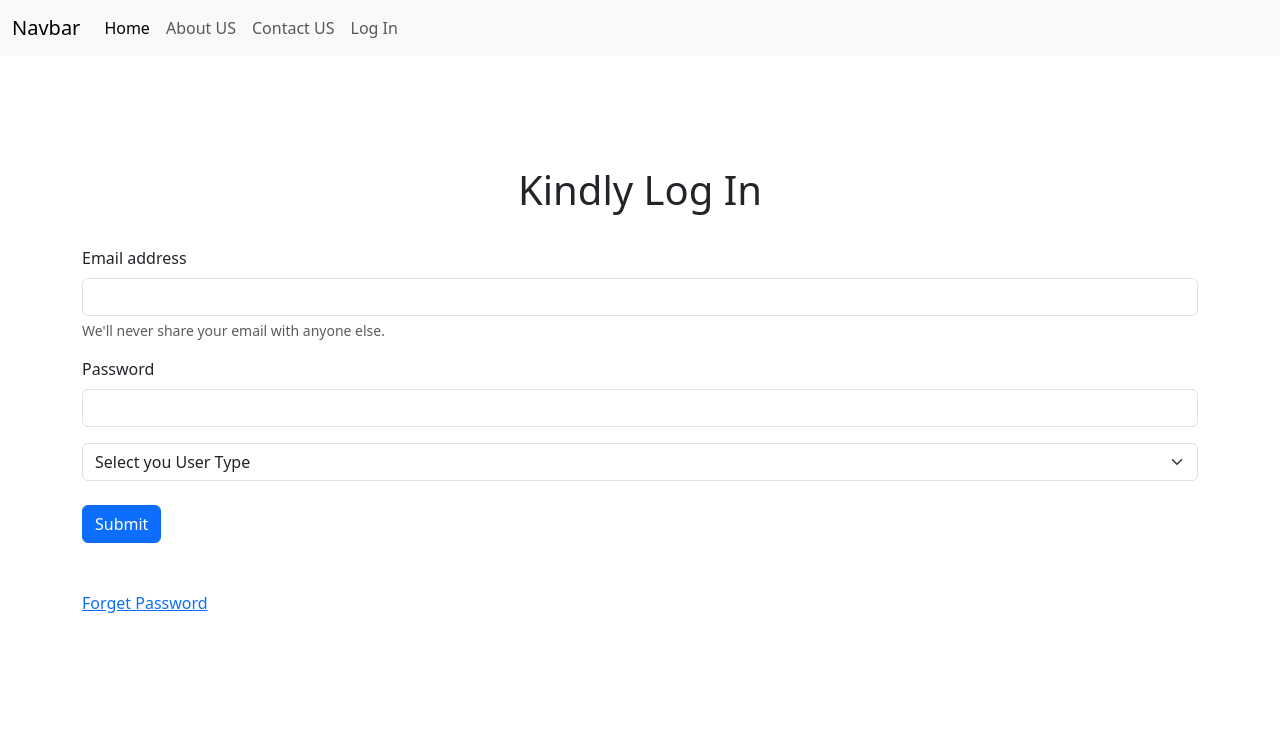
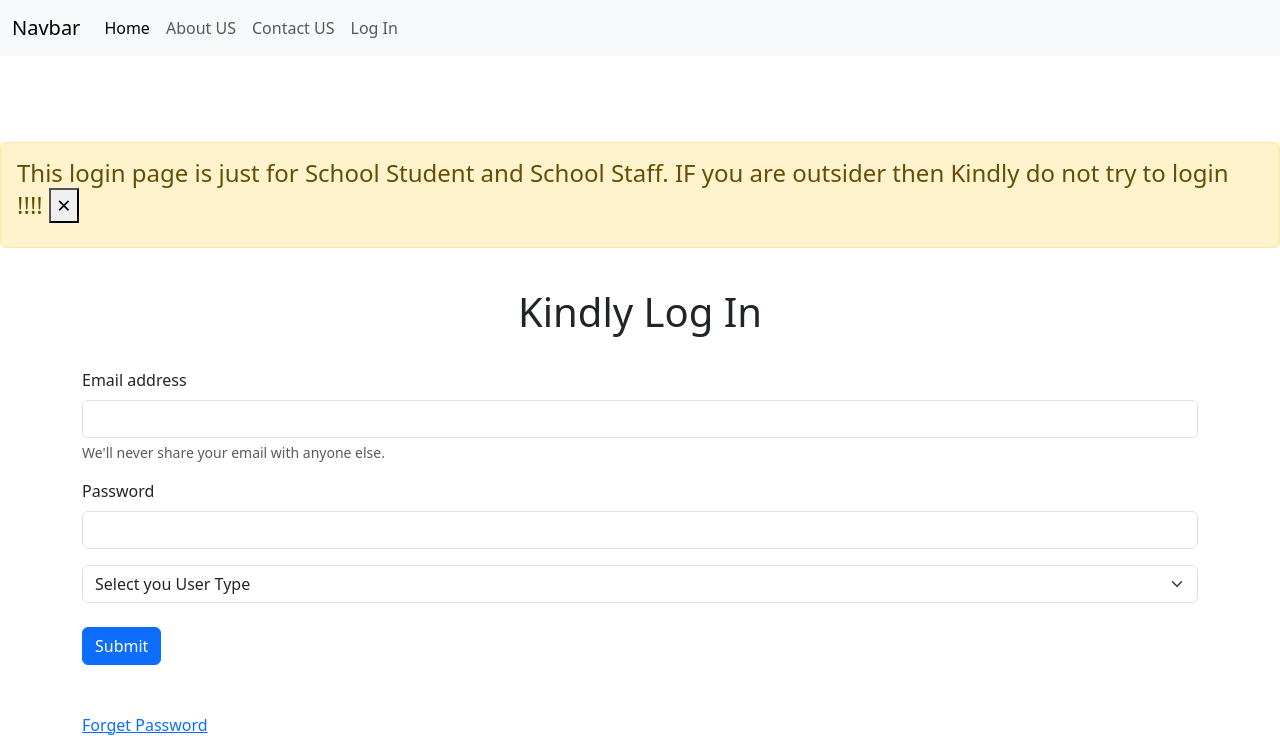
Before and after one commit to AbdulBaseer7896/E-schooly, a Flask app: page /login in a window 1280 px wide. Shown: the top 736 px of the page. Before the commit the page ends 613 px from the top, so only its background shows below. Run offline with Flask 3, Linux system fonts and the light colour scheme; some libraries are stand-ins or nearby versions.

Commit message:
Now I start flashing. Today end flashing. principal , result , staff.

```diff
--- a/controller/student_controls.py
+++ b/controller/student_controls.py
@@ -1,10 +1,11 @@
 from app import app
 from functools import wraps
 from flask import session
-from flask import redirect , url_for , render_template , request
+from flask import redirect , url_for , render_template , request , flash
 from model.student_model import student_model
 from model.school_admin_model import school_admin_models
 import datetime
+
 
 obj = student_model()
 
@@ -68,4 +69,5 @@ def student_notification():
     print("This is result as you see = " , notification)
 
     if request.method == "GET":
+
         return render_template('student_URLs/student_notification.html' , notification = notification , data = data)
--- a/controller/teacher_controller.py
+++ b/controller/teacher_controller.py
@@ -4,6 +4,7 @@ from flask import session
 from flask import redirect , url_for , render_template , request
 from model.teacher_model import teacher_model
 import json
+from flask import flash
 # from model.school_admin_model import school_admin_models
 import datetime
 
--- a/controller/user_controller.py
+++ b/controller/user_controller.py
@@ -42,8 +42,7 @@ class User:
 @app.route("/login", methods=["GET", "POST"])
 def login():
     if request.method == "GET":
-        # if the request is a GET request, render the login form
-        # flash("Welcome to the website!", "success")
+        flash(('This login page is just for School Student and School Staff. IF you are outsider then Kindly do not try to login !!!!', 'warning'))
         return render_template("login.html")
 
     elif request.method == 'POST':
@@ -65,6 +64,7 @@ def login():
                 print(data)
                 return redirect(url_for('teacher_dashboard' , data = data))
             elif session['role'] == 'teacher_admin':
+
                 return redirect(url_for('teacher_admin_dashboard' , data = data))
             elif session['role'] == "principal":
                 return redirect(url_for('principal_dashboard'))
@@ -74,6 +74,7 @@ def login():
                 return redirect(url_for('staff_dashboard'))
         else:
             print("NO match")
+            flash(('Wrong email or password. Please try again.', 'danger'))
             return render_template("login.html")
     return render_template('login.html')
 
--- a/controller/user_dashboards.py
+++ b/controller/user_dashboards.py
@@ -1,7 +1,7 @@
 from app import app
 from functools import wraps
 from flask import session
-from flask import redirect , url_for , render_template , request
+from flask import redirect , url_for , render_template , request , flash
 
 
 
@@ -21,6 +21,7 @@ def login_required(role):
 def student_dashboard():
     data = request.args.get('data')
     # Functionality for student dashboard
+    flash(('Welcome Dear student to Iqra-E-School !!! You Successfull Login !!!' , 'success'))
     return render_template("student_URLs/student_dashboard.html", data=data)
 
 @app.route('/teacher/dashboard')
--- a/model/student_model.py
+++ b/model/student_model.py
@@ -71,7 +71,7 @@ class student_model():
                 # total_present =
                 if total != []:
                     print("The total = " , total)
-                    expression = f"((({total[0][0]} - {data[0][18]})  / {total[0][0]})  * 100)"
+                    expression = f"((({total[0][0]} - {data[0][19]})  / {total[0][0]})  * 100)"
                     perstange = round(eval(expression) , 2)
 
                     print("This is the dairy of the student = " , perstange)
--- a/templates/login.html
+++ b/templates/login.html
@@ -6,14 +6,33 @@ IQRA EDUCATION SYSTEM | Log In
 {% endblock title %}
 
 {% block mainbody %}
-<div class=" container big-font" >
+
+
+{% with messages = get_flashed_messages() %}
+    {% if messages %}
+        {% for message, category in messages %}
+            <div class="alert alert-{{ category }} alert-dismissible fade show" role="alert">
+                <h4 class="alert-heading">{{ message }}
+                    <button type="button" class="close" data-dismiss="alert" aria-label="Close">
+                        <span aria-hidden="true">&times;</span>
+                    </button>
+                </h4>
+            </div>
+        {% endfor %}
+    {% endif %}
+{% endwith %}
+
+
+
+<div class=" container big-font">
     <form action="{{ url_for('login') }}" method="post">
         <br>
         <h1 style="text-align: center;">Kindly Log In</h1>
         <br>
         <div class="mb-3">
             <label for="exampleInputEmail1" class="form-label">Email address</label>
-            <input name="email_login" type="email" class="form-control" id="exampleInputEmail1" aria-describedby="emailHelp">
+            <input name="email_login" type="email" class="form-control" id="exampleInputEmail1"
+                aria-describedby="emailHelp">
             <div id="emailHelp" class="form-text">We'll never share your email with anyone else.</div>
         </div>
         <div class="mb-3">
@@ -22,14 +41,14 @@ IQRA EDUCATION SYSTEM | Log In
         </div>
 
         <div>
-            <select name="login-val" id="usertypes"class="form-select"  aria-label="Default select example">
+            <select name="login-val" id="usertypes" class="form-select" aria-label="Default select example">
                 <option selected> Select you User Type </option>
-                <option value='student'  name="login-val">Student</option>
-                <option value='teacher'  name="login-val">Teacher</option>
-                <option value='school_admin'  name="login-val">School Admin</option>
-                <option value='principal'  name="login-val">Principal</option>
-                <option value='teacher_admin'  name="login-val">Teacher Admin</option>
-                <option value=6  name="login-val">Staff</option>
+                <option value='student' name="login-val">Student</option>
+                <option value='teacher' name="login-val">Teacher</option>
+                <option value='school_admin' name="login-val">School Admin</option>
+                <option value='principal' name="login-val">Principal</option>
+                <option value='teacher_admin' name="login-val">Teacher Admin</option>
+                <option value=6 name="login-val">Staff</option>
             </select>
         </div>
         <br>
@@ -39,7 +58,7 @@ IQRA EDUCATION SYSTEM | Log In
         <br><br>
         <a href="{{ url_for('forget_password') }}">Forget Password</a>
     </form>
-    </div>
-    <br>
-    <br><br><br><br><br><br><br><br><br><br><br><br><br><br><br><br><br><br><br><br><br><br><br><br>
+</div>
+<br>
+<br><br><br><br><br><br><br><br><br><br><br><br><br><br><br><br><br><br><br><br><br><br><br><br>
 {% endblock mainbody %}
--- a/templates/publi_temp.html
+++ b/templates/publi_temp.html
@@ -8,6 +8,8 @@
 
         {% endblock title %}</title>
         <link rel="stylesheet" href="..static/css/style-1.css">
+        <script src="https://code.jquery.com/jquery-3.6.0.min.js"></script>
+<script src="https://stackpath.bootstrapcdn.com/bootstrap/4.5.2/js/bootstrap.min.js"></script>
     <link href="https://cdn.jsdelivr.net/npm/bootstrap@5.3.0-alpha3/dist/css/bootstrap.min.css" rel="stylesheet"
         integrity="sha384-KK94CHFLLe+nY2dmCWGMq91rCGa5gtU4mk92HdvYe+M/SXH301p5ILy+dN9+nJOZ" crossorigin="anonymous">
 </head>
--- a/templates/student_URLs/student_temp.html
+++ b/templates/student_URLs/student_temp.html
@@ -12,6 +12,9 @@
         <link rel="stylesheet" href="{{ url_for('static', filename='css/style-2-student-profile.css') }}">
     <link href="https://cdn.jsdelivr.net/npm/bootstrap@5.3.0-alpha3/dist/css/bootstrap.min.css" rel="stylesheet"
         integrity="sha384-KK94CHFLLe+nY2dmCWGMq91rCGa5gtU4mk92HdvYe+M/SXH301p5ILy+dN9+nJOZ" crossorigin="anonymous">
+        <!-- Include the necessary scripts -->
+    <script src="https://code.jquery.com/jquery-3.6.0.min.js"></script>
+    <script src="https://stackpath.bootstrapcdn.com/bootstrap/4.5.2/js/bootstrap.min.js"></script>
 
         {% block head %}
 
```
Also changed, not shown: templates/student_URLs/student_dashboard.html (+15 -0 lines).
